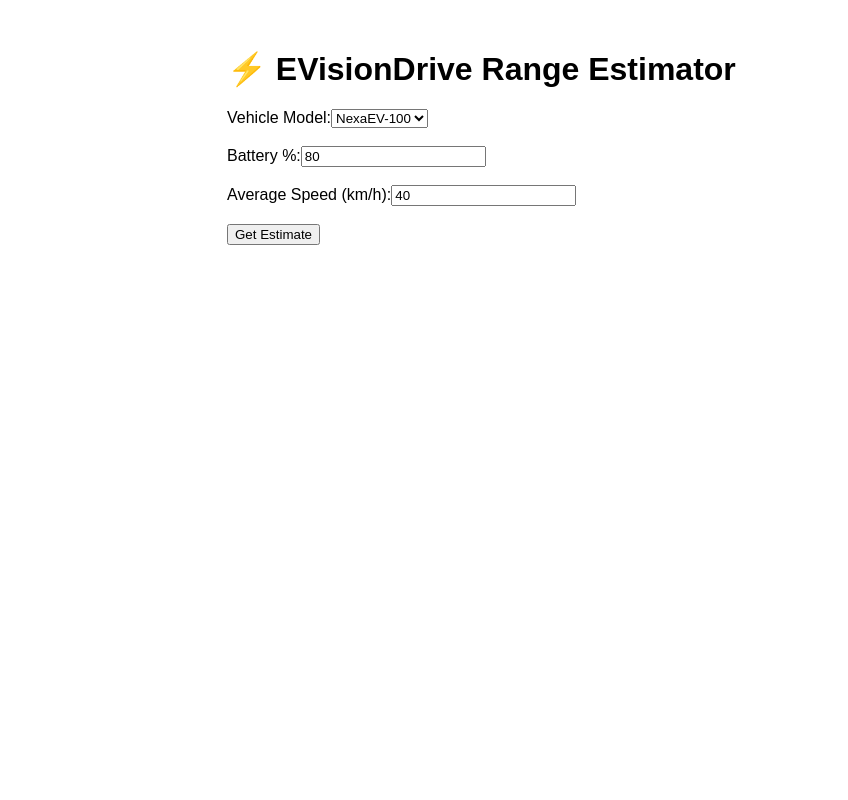
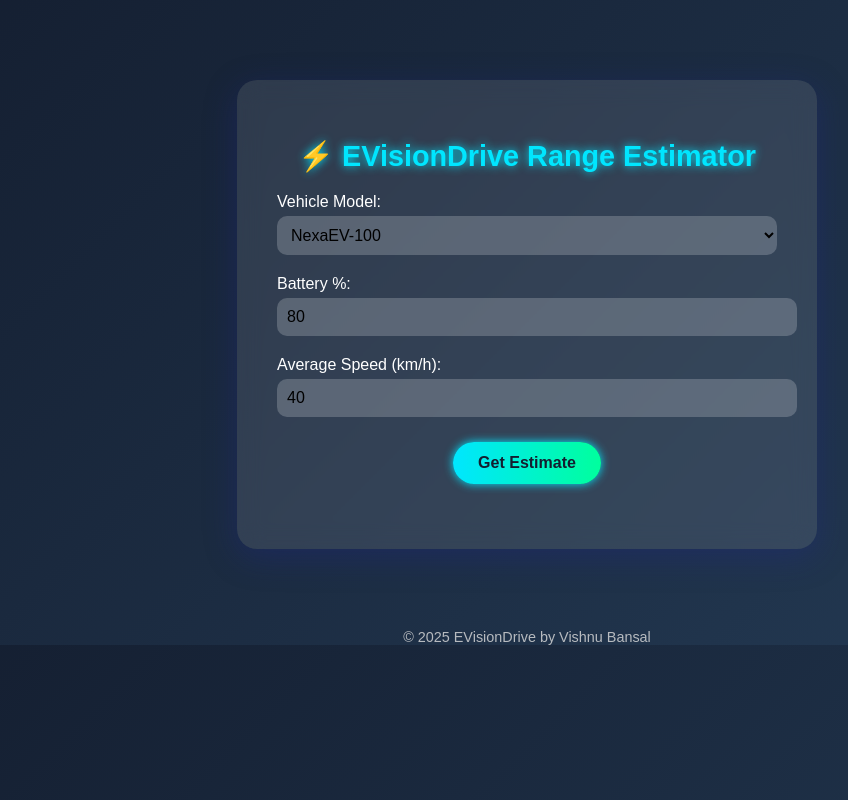
Before and after one commit to vishnu2542/EvisionDrive, a React (Create React App) app in the folder frontend/: page / in a window 1280 px wide. Shown: the whole page, without its empty margins (113-961 px from the left). Built offline with nearby package versions, Linux system fonts and the light colour scheme.

Commit message:
advancing the css

```diff
--- a/frontend/src/App.css
+++ b/frontend/src/App.css
@@ -1,38 +1,96 @@
-.App {
-  text-align: center;
+/* ===== Global Styles ===== */
+body {
+  margin: 0;
+  background: linear-gradient(135deg, #141E30, #243B55);
+  color: #fff;
+  font-family: "Poppins", sans-serif;
+  overflow-x: hidden;
 }
 
-.App-logo {
-  height: 40vmin;
-  pointer-events: none;
+/* ===== Container Card ===== */
+.app-container {
+  max-width: 500px;
+  margin: 80px auto;
+  background: rgba(255, 255, 255, 0.1);
+  backdrop-filter: blur(12px);
+  border-radius: 20px;
+  box-shadow: 0 8px 32px 0 rgba(31, 38, 135, 0.37);
+  padding: 40px;
+  text-align: center;
+  transition: transform 0.5s ease;
 }
 
-@media (prefers-reduced-motion: no-preference) {
-  .App-logo {
-    animation: App-logo-spin infinite 20s linear;
-  }
+.app-container:hover {
+  transform: scale(1.02) rotateY(3deg);
 }
 
-.App-header {
-  background-color: #282c34;
-  min-height: 100vh;
-  display: flex;
-  flex-direction: column;
-  align-items: center;
-  justify-content: center;
-  font-size: calc(10px + 2vmin);
-  color: white;
+/* ===== Title ===== */
+h1 {
+  font-size: 1.8rem;
+  color: #00e6ff;
+  text-shadow: 0 0 10px #00e6ff;
 }
 
-.App-link {
-  color: #61dafb;
+/* ===== Inputs & Labels ===== */
+label {
+  display: block;
+  font-size: 1rem;
+  margin-top: 20px;
+  color: #fff;
+  text-align: left;
 }
 
-@keyframes App-logo-spin {
-  from {
-    transform: rotate(0deg);
-  }
-  to {
-    transform: rotate(360deg);
-  }
+input, select {
+  width: 100%;
+  padding: 10px;
+  border-radius: 10px;
+  border: none;
+  margin-top: 5px;
+  font-size: 1rem;
+  background: rgba(255, 255, 255, 0.2);
+  color:black;
+  outline: none;
+  transition: all 0.3s;
 }
+
+input:focus, select:focus {
+  background: rgba(255, 255, 255, 0.4);
+  transform: scale(1.02);
+}
+
+/* ===== Button ===== */
+button {
+  margin-top: 25px;
+  padding: 12px 25px;
+  background: linear-gradient(90deg, #00e6ff, #00ff9d);
+  border: none;
+  border-radius: 25px;
+  font-size: 1rem;
+  cursor: pointer;
+  color: #141E30;
+  transition: all 0.3s;
+  font-weight: bold;
+  box-shadow: 0 0 10px #00e6ff;
+}
+
+button:hover {
+  transform: scale(1.05);
+  box-shadow: 0 0 20px #00ff9d;
+}
+
+/* ===== Result Text ===== */
+h3 {
+  margin-top: 25px;
+  color: #00ffcc;
+  font-size: 1.3rem;
+  text-shadow: 0 0 8px #00ffcc;
+}
+
+/* ===== Footer / Copyright ===== */
+.footer {
+  text-align: center;
+  margin-top: 40px;
+  color: #ddd;
+  font-size: 0.9rem;
+  opacity: 0.8;
+}
--- a/frontend/src/App.js
+++ b/frontend/src/App.js
@@ -1,5 +1,6 @@
 import React, { useState } from "react";
 import axios from "axios";
+import "./App.css"; // 👈 Import CSS file
 
 export default function App() {
   const [form, setForm] = useState({
@@ -17,9 +18,8 @@ export default function App() {
   const handleSubmit = async (e) => {
     e.preventDefault();
     try {
-      // ⚠️ Change this URL after backend deployment
       const res = await axios.post(
-        "https://evisiondrive.onrender.com/predict",
+        "https://evision-drive-1.onrender.com/predict", // 🔗 your backend
         form
       );
       setResult(`Estimated range: ${res.data.predicted_km.toFixed(2)} km`);
@@ -29,7 +29,8 @@ export default function App() {
   };
 
   return (
-    <div style={{ maxWidth: 600, margin: "50px auto", fontFamily: "Arial" }}>
+    <>
+      <div className="app-container">
         <h1>⚡ EVisionDrive Range Estimator</h1>
         <form onSubmit={handleSubmit}>
           <label>Vehicle Model:</label>
@@ -38,7 +39,7 @@ export default function App() {
             <option>CityEV-50</option>
             <option>WorkEV-200</option>
           </select>
-        <br /><br />
+
           <label>Battery %:</label>
           <input
             type="number"
@@ -46,7 +47,7 @@ export default function App() {
             value={form.battery_pct}
             onChange={handleChange}
           />
-        <br /><br />
+
           <label>Average Speed (km/h):</label>
           <input
             type="number"
@@ -54,10 +55,13 @@ export default function App() {
             value={form.avg_speed}
             onChange={handleChange}
           />
-        <br /><br />
+
           <button type="submit">Get Estimate</button>
         </form>
-      <h3 style={{ marginTop: "20px" }}>{result}</h3>
+        <h3>{result}</h3>
       </div>
+
+      <div className="footer">© 2025 EVisionDrive by Vishnu Bansal</div>
+    </>
   );
 }
```
Lines whose indentation alone changed are shown as unchanged.
